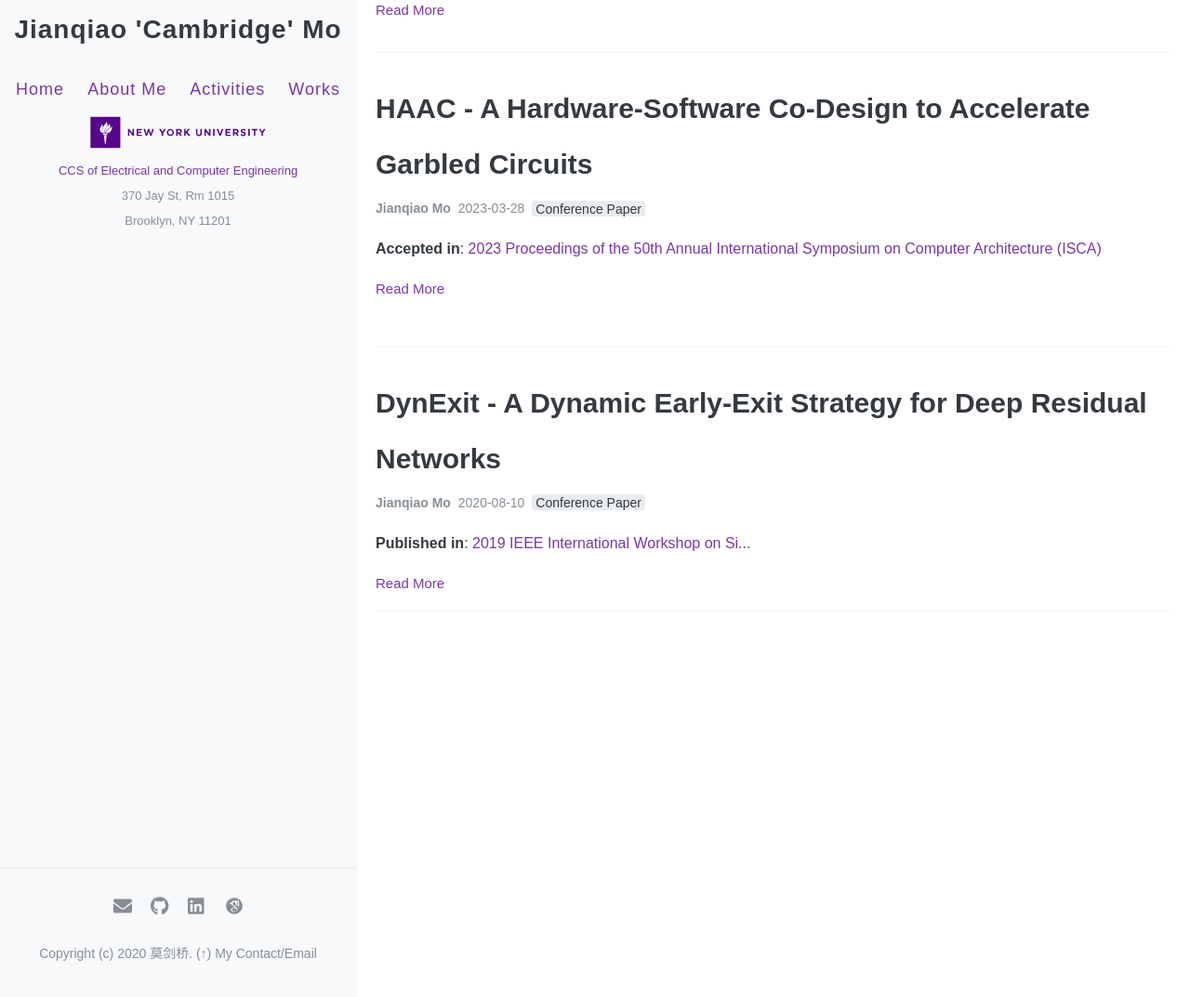
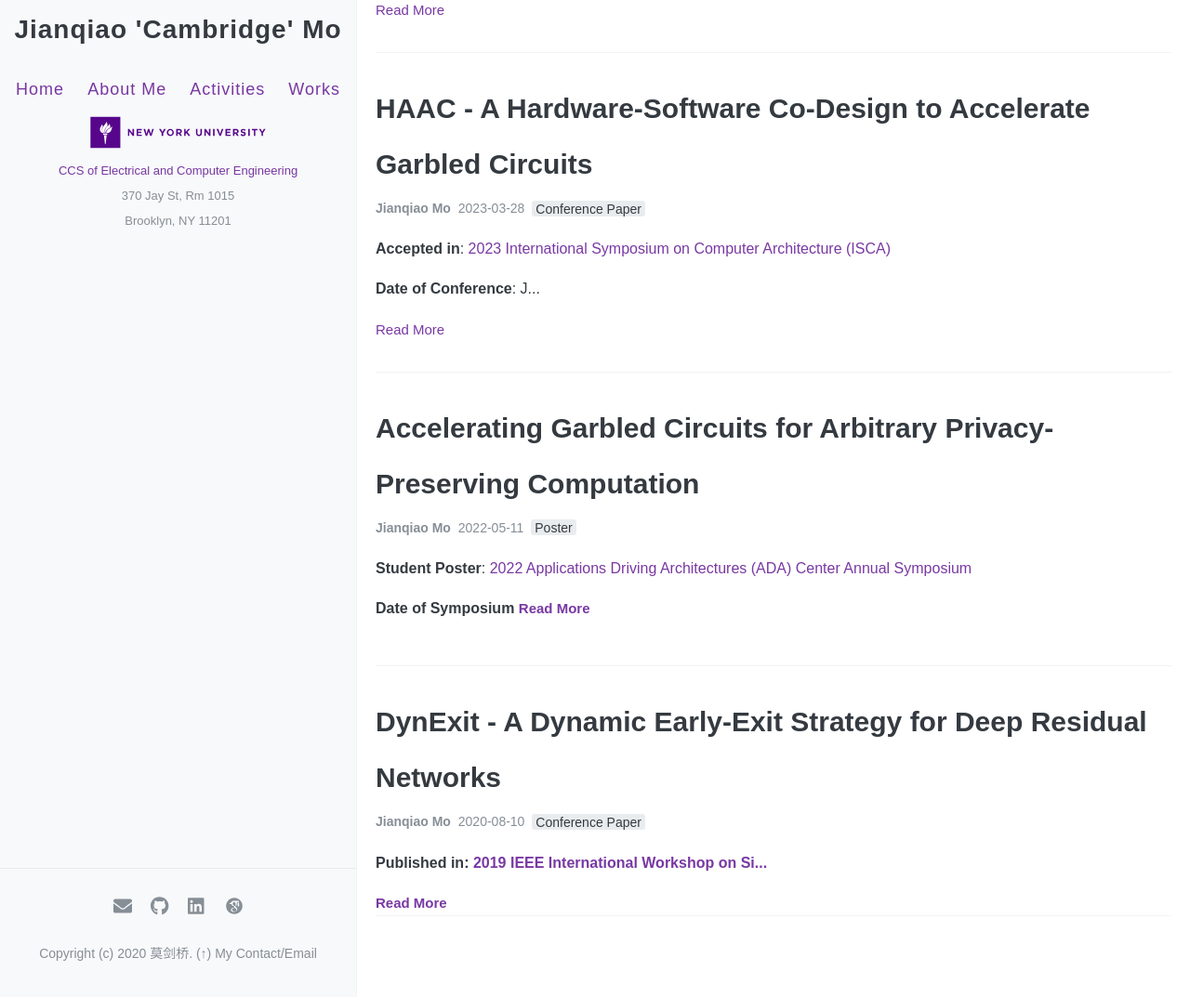
Before and after one commit to jianqiaomo/mywebpage, a Jekyll site: the page built from index.html, in a window 1280 px wide and 1344 px high. Shown: the part 270-1343 px from the top of the window at 93% size. Built offline with Jekyll 4.4.1, drawn with Linux system fonts in a browser that asks for light colours; the list of posts is cut into pages by our own code; comment, search, counter and statistics services are not loaded.

Commit message:
add ada symposium

```diff
--- /dev/null
+++ b/_posts/2022-05-11-HAAC_ADA_2022_annyal_symposium.md
@@ -0,0 +1,18 @@
+---
+layout: post
+title: Accelerating Garbled Circuits for Arbitrary Privacy-Preserving Computation
+date: 2022-05-11
+author: Jianqiao Mo
+tags: [Poster]
+comments: true
+toc: false
+pinned: false
+---
+**Student Poster**:
+[2022 Applications Driving Architectures (ADA) Center Annual Symposium](https://adacenter.org/symposium2022)
+
+**Date of Symposium**: May 10–12, 2022
+
+<iframe width="100%" height="800" src=""></iframe>
+
+View [Presentation Slides]().
--- a/_posts/2023-03-28-HAAC_intro.md
+++ b/_posts/2023-03-28-HAAC_intro.md
@@ -9,7 +9,7 @@ toc: false
 pinned: false
 ---
 **Accepted in**:
-[2023 Proceedings of the 50th Annual International Symposium on Computer Architecture (ISCA)](https://www.iscaconf.org/isca2023/program/)
+[2023 International Symposium on Computer Architecture (ISCA)](https://www.iscaconf.org/isca2023/program/)
 
 **Date of Conference**: June 17–21, 2023
 
```
Also changed, not shown: activities/index.md (+2 -3 lines), images/HAAC_ada_poster_pitch.JPG (added), 2 other files.
